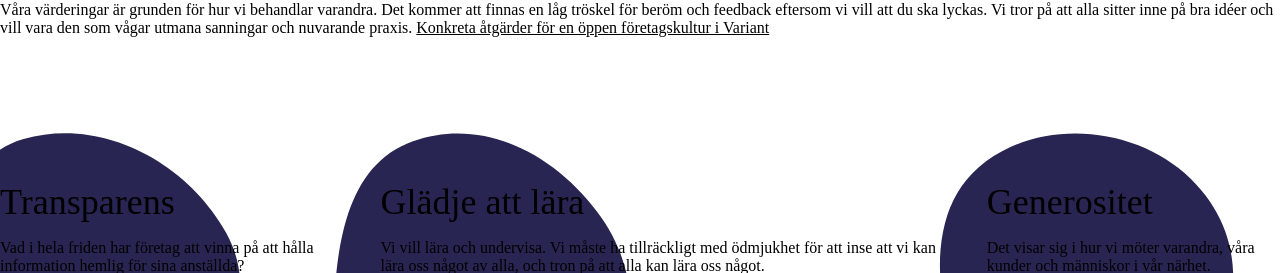
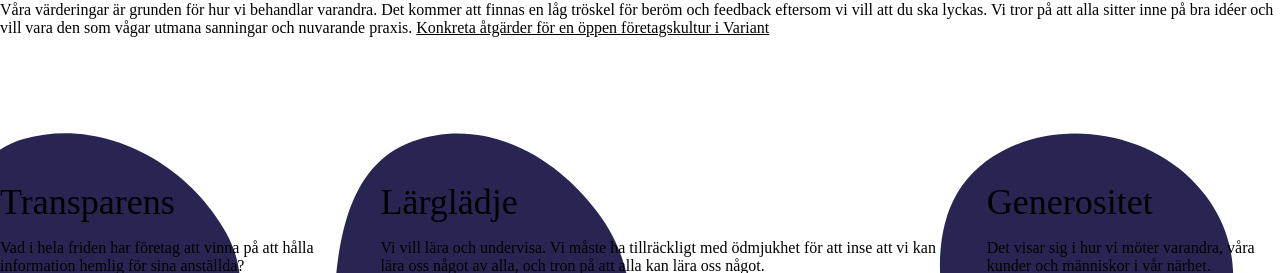
Before and after one commit to varianter/handbook-se, a Next.js app: page / in a window 1280 px wide. Shown: the part 899-1172 px from the top of the page. Built offline with nearby package versions, Linux system fonts and the light colour scheme.

Commit message:
Update index.tsx (#25)
Ändat till LÄrglädje

Signed-off-by: saradolken <129518696+saradolken@users.noreply.github.com>

```diff
--- a/src/components/values/index.tsx
+++ b/src/components/values/index.tsx
@@ -11,7 +11,7 @@ export const Values = () => {
         blobNr={1}
       />
       <BlobBackgroundText
-        headingText={'Glädje att lära'}
+        headingText={'Lärglädje'}
         text={
           'Vi vill lära och undervisa. Vi måste ha tillräckligt med ödmjukhet för att inse att vi kan lära oss något av alla, och tron på att alla kan lära oss något.'
         }
```
